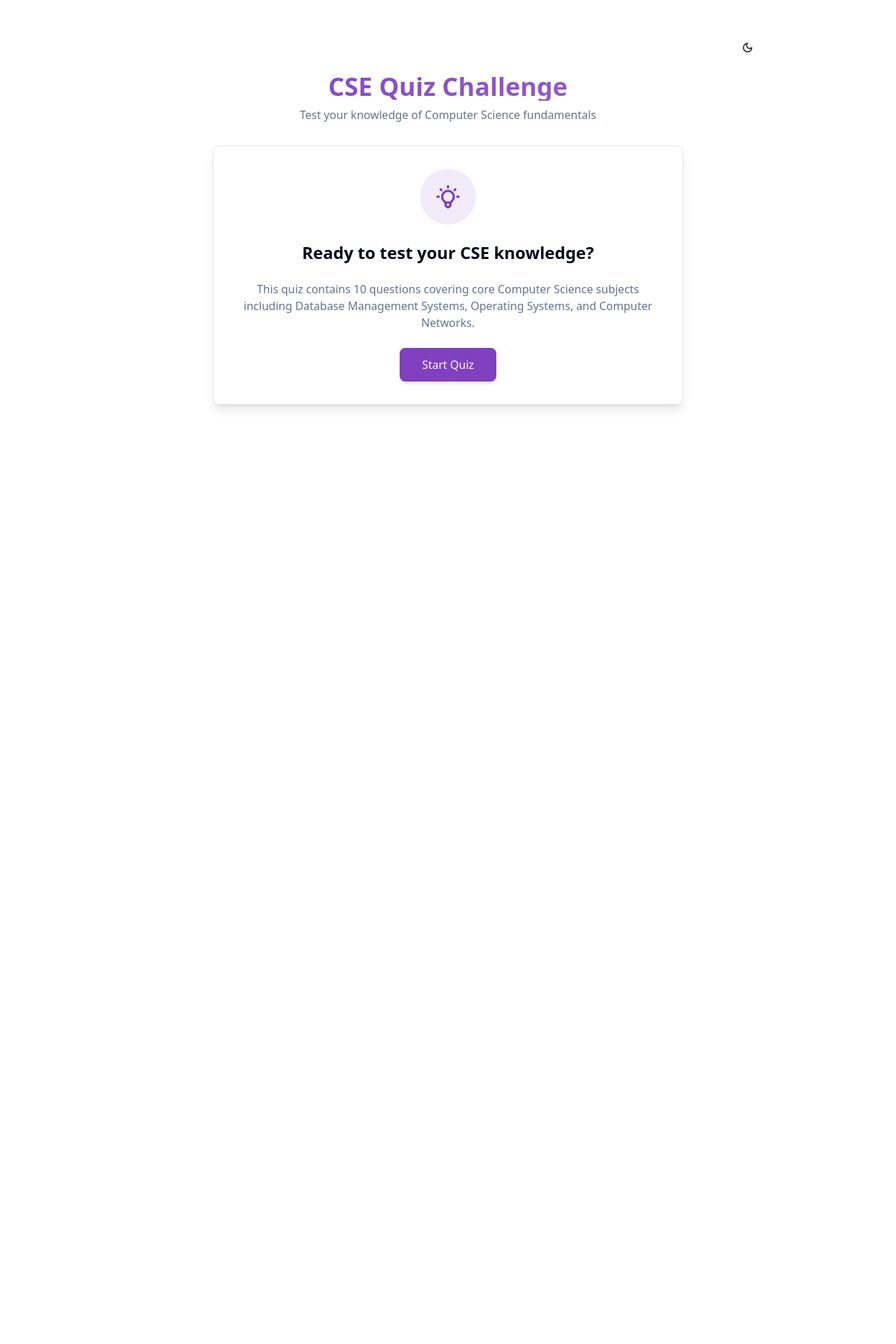
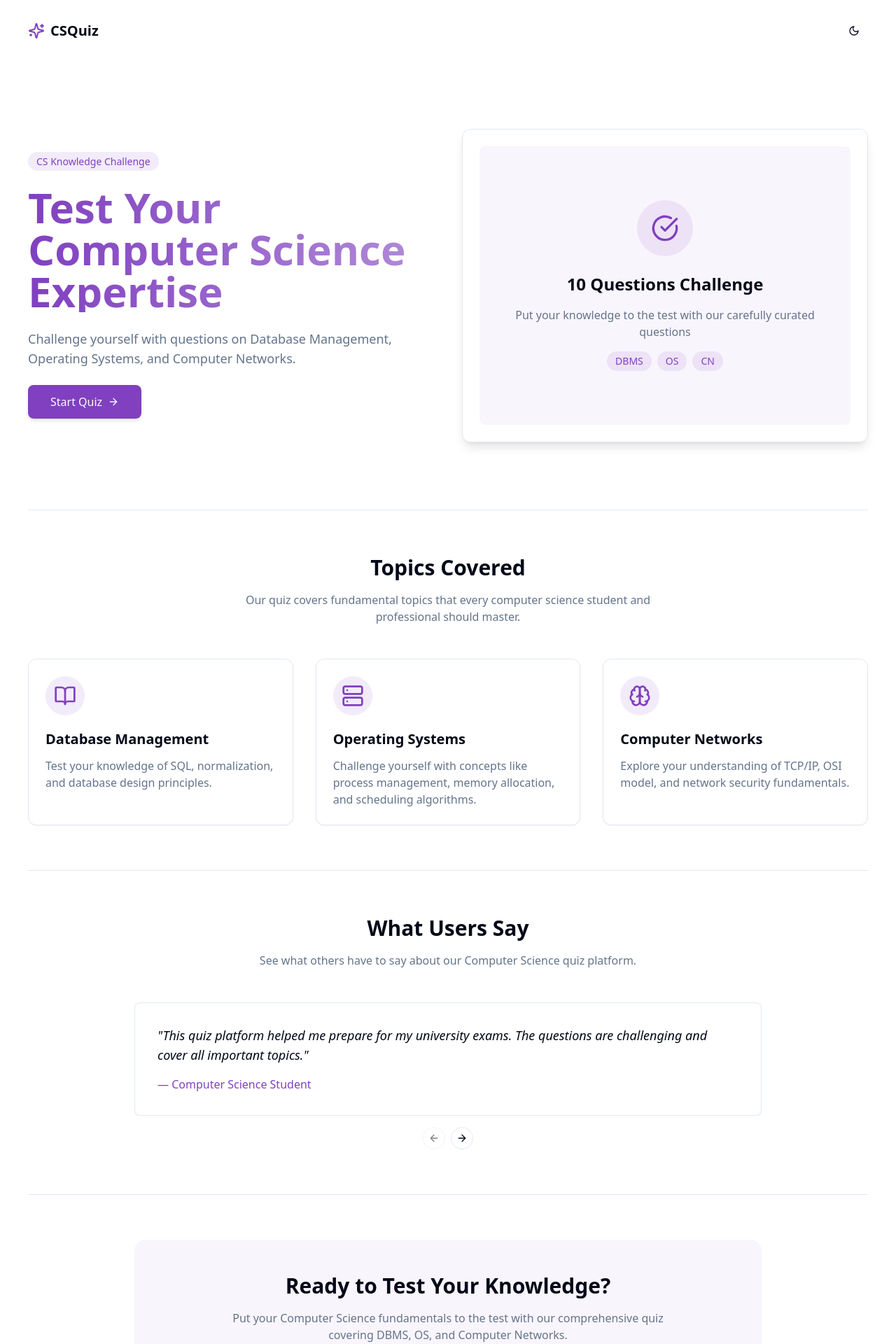
Before and after one commit to Farooq7234/quizzical-computing-challenge, a React (Vite) app: page / in a window 1280 px wide. Shown: the top 1920 px of the page at 70% size. Before the commit the page ends 800 px from the top, so only its background shows below. Built offline with nearby package versions, Linux system fonts and the light colour scheme.

Commit message:
Refactor: Improve home page design
Enhance the visual appeal and user experience of the home page by incorporating animations and other visual improvements.

```diff
--- a/package.json
+++ b/package.json
@@ -44,7 +44,7 @@
     "clsx": "^2.1.1",
     "cmdk": "^1.0.0",
     "date-fns": "^3.6.0",
-    "embla-carousel-react": "^8.3.0",
+    "embla-carousel-react": "^8.6.0",
     "input-otp": "^1.2.4",
     "lucide-react": "^0.462.0",
     "next-themes": "^0.4.6",
--- a/src/components/ThemeProvider.tsx
+++ b/src/components/ThemeProvider.tsx
@@ -1,6 +1,6 @@
 
 import { ThemeProvider as NextThemesProvider } from "next-themes";
-import { type ThemeProviderProps } from "next-themes/dist/types";
+import { type ThemeProviderProps } from "next-themes";
 
 export function ThemeProvider({ children, ...props }: ThemeProviderProps) {
   return (
--- a/src/pages/Index.tsx
+++ b/src/pages/Index.tsx
@@ -1,9 +1,12 @@
 
-import React, { useState } from "react";
+import React, { useState, useEffect } from "react";
 import { quizData } from "@/data/quizQuestions";
 import QuizCard from "@/components/QuizCard";
 import QuizResult from "@/components/QuizResult";
 import { ThemeToggle } from "@/components/ThemeToggle";
+import { Carousel, CarouselContent, CarouselItem, CarouselPrevious, CarouselNext } from "@/components/ui/carousel";
+import { Card, CardContent } from "@/components/ui/card";
+import { ArrowRight, BookOpen, Brain, CheckCircle, LucideBook, Server, Sparkles } from "lucide-react";
 
 const Index = () => {
   const [currentQuestionIndex, setCurrentQuestionIndex] = useState(0);
@@ -12,10 +15,16 @@ const Index = () => {
   const [quizCompleted, setQuizCompleted] = useState(false);
   const [answers, setAnswers] = useState<number[]>(Array(quizData.length).fill(-1));
   const [quizStarted, setQuizStarted] = useState(false);
+  const [mounted, setMounted] = useState(false);
 
   const totalQuestions = quizData.length;
   const currentQuestion = quizData[currentQuestionIndex];
   const isLastQuestion = currentQuestionIndex === totalQuestions - 1;
+
+  // Animation control
+  useEffect(() => {
+    setMounted(true);
+  }, []);
 
   const handleOptionSelect = (optionIndex: number) => {
     setSelectedOption(optionIndex);
@@ -50,44 +59,177 @@ const Index = () => {
     setQuizStarted(true);
   };
 
+  const features = [
+    {
+      icon: <BookOpen className="h-8 w-8 text-primary" />,
+      title: "Database Management",
+      description: "Test your knowledge of SQL, normalization, and database design principles."
+    },
+    {
+      icon: <Server className="h-8 w-8 text-primary" />,
+      title: "Operating Systems",
+      description: "Challenge yourself with concepts like process management, memory allocation, and scheduling algorithms."
+    },
+    {
+      icon: <Brain className="h-8 w-8 text-primary" />,
+      title: "Computer Networks",
+      description: "Explore your understanding of TCP/IP, OSI model, and network security fundamentals."
+    }
+  ];
+
+  const testimonials = [
+    {
+      quote: "This quiz platform helped me prepare for my university exams. The questions are challenging and cover all important topics.",
+      author: "Computer Science Student"
+    },
+    {
+      quote: "I use this regularly to brush up my core CS knowledge. It's great for interview preparation too!",
+      author: "Software Engineer"
+    },
+    {
+      quote: "The interactive quiz format makes learning complex CS concepts much more engaging and fun.",
+      author: "CS Professor"
+    }
+  ];
+
   return (
-    <div className="min-h-screen bg-gradient-to-b from-background/50 to-background py-12 px-4 sm:px-6 transition-colors duration-300">
-      <div className="max-w-4xl mx-auto">
-        <div className="flex justify-end mb-4">
+    <div className="min-h-screen bg-gradient-to-b from-background/50 to-background transition-colors duration-300">
+      <div className="max-w-7xl mx-auto">
+        <nav className="flex justify-between items-center py-6 px-6 sm:px-10">
+          <div className="flex items-center gap-2">
+            <Sparkles className="h-6 w-6 text-primary" />
+            <span className="font-bold text-xl">CSQuiz</span>
+          </div>
           <ThemeToggle />
-        </div>
-
-        <header className="text-center mb-8">
-          <h1 className="text-4xl font-bold bg-gradient-to-r from-primary to-primary/80 bg-clip-text text-transparent mb-2">
-            CSE Quiz Challenge
-          </h1>
-          <p className="text-muted-foreground">Test your knowledge of Computer Science fundamentals</p>
-        </header>
+        </nav>
 
         {!quizStarted ? (
-          <div className="bg-card text-card-foreground shadow-lg rounded-lg overflow-hidden w-full max-w-2xl mx-auto text-center p-8 animate-fade-in border border-border">
-            <div className="mb-6">
+          <div className={`px-6 sm:px-10 ${mounted ? 'animate-fade-in' : 'opacity-0'}`}>
+            {/* Hero Section */}
+            <section className="py-16 md:py-24">
+              <div className="grid grid-cols-1 md:grid-cols-2 gap-10 items-center">
+                <div className="space-y-6">
+                  <div className="inline-block">
+                    <span className="bg-primary/10 text-primary px-3 py-1 rounded-full text-sm font-medium">
+                      CS Knowledge Challenge
+                    </span>
+                  </div>
+                  <h1 className="text-4xl md:text-5xl lg:text-6xl font-bold bg-gradient-to-r from-primary to-primary/60 bg-clip-text text-transparent">
+                    Test Your Computer Science Expertise
+                  </h1>
+                  <p className="text-lg text-muted-foreground">
+                    Challenge yourself with questions on Database Management, Operating Systems, and Computer Networks.
+                  </p>
+                  <div className="flex flex-col sm:flex-row gap-4">
+                    <button
+                      onClick={startQuiz}
+                      className="bg-primary hover:bg-primary/90 text-primary-foreground px-8 py-3 rounded-lg transition-all duration-300 hover:scale-[1.02] shadow-md hover:shadow-lg flex items-center justify-center gap-2"
+                    >
+                      Start Quiz <ArrowRight className="h-4 w-4" />
+                    </button>
+                  </div>
+                </div>
+                <div className="bg-card rounded-xl p-6 border border-border shadow-lg">
+                  <div className="aspect-[4/3] bg-primary/5 rounded-lg flex items-center justify-center">
+                    <div className="text-center p-8">
                       <div className="w-20 h-20 bg-primary/10 rounded-full flex items-center justify-center mx-auto mb-6">
-                <svg xmlns="http://www.w3.org/2000/svg" className="h-10 w-10 text-primary" fill="none" viewBox="0 0 24 24" stroke="currentColor">
-                  <path strokeLinecap="round" strokeLinejoin="round" strokeWidth={2} d="M9.663 17h4.673M12 3v1m6.364 1.636l-.707.707M21 12h-1M4 12H3m3.343-5.657l-.707-.707m2.828 9.9a5 5 0 117.072 0l-.548.547A3.374 3.374 0 0014 18.469V19a2 2 0 11-4 0v-.531c0-.895-.356-1.754-.988-2.386l-.548-.547z" />
-                </svg>
+                        <CheckCircle className="h-10 w-10 text-primary" />
                       </div>
-              <h2 className="text-2xl font-bold text-foreground mb-4">Ready to test your CSE knowledge?</h2>
+                      <h3 className="text-2xl font-semibold mb-4">
+                        {totalQuestions} Questions Challenge
+                      </h3>
+                      <p className="text-muted-foreground mb-4">
+                        Put your knowledge to the test with our carefully curated questions
+                      </p>
+                      <div className="flex justify-center gap-2">
+                        <span className="px-3 py-1 bg-primary/10 text-primary rounded-full text-sm">DBMS</span>
+                        <span className="px-3 py-1 bg-primary/10 text-primary rounded-full text-sm">OS</span>
+                        <span className="px-3 py-1 bg-primary/10 text-primary rounded-full text-sm">CN</span>
                       </div>
-            <p className="text-muted-foreground mb-6">
-              This quiz contains {totalQuestions} questions covering core Computer Science subjects
-              including Database Management Systems, Operating Systems, and Computer Networks.
+                    </div>
+                  </div>
+                </div>
+              </div>
+            </section>
+
+            {/* Features Section */}
+            <section className="py-16 border-t border-border">
+              <h2 className="text-3xl font-bold text-center mb-4">Topics Covered</h2>
+              <p className="text-muted-foreground text-center max-w-2xl mx-auto mb-12">
+                Our quiz covers fundamental topics that every computer science student and professional should master.
+              </p>
+              <div className="grid grid-cols-1 md:grid-cols-3 gap-8">
+                {features.map((feature, index) => (
+                  <div
+                    key={index}
+                    className="border border-border bg-card rounded-xl p-6 shadow-sm hover:shadow-md transition-all duration-300 hover:scale-[1.01]"
+                  >
+                    <div className="w-14 h-14 bg-primary/10 rounded-full flex items-center justify-center mb-5">
+                      {feature.icon}
+                    </div>
+                    <h3 className="text-xl font-semibold mb-3">{feature.title}</h3>
+                    <p className="text-muted-foreground">{feature.description}</p>
+                  </div>
+                ))}
+              </div>
+            </section>
+
+            {/* Testimonials Section */}
+            <section className="py-16 border-t border-border">
+              <h2 className="text-3xl font-bold text-center mb-4">What Users Say</h2>
+              <p className="text-muted-foreground text-center max-w-2xl mx-auto mb-12">
+                See what others have to say about our Computer Science quiz platform.
+              </p>
+              <div className="px-4 sm:px-10">
+                <Carousel className="w-full max-w-4xl mx-auto">
+                  <CarouselContent>
+                    {testimonials.map((testimonial, index) => (
+                      <CarouselItem key={index} className="md:basis-1/1">
+                        <Card className="border border-border">
+                          <CardContent className="p-8">
+                            <div className="text-lg italic mb-4">"{testimonial.quote}"</div>
+                            <div className="text-primary font-medium">— {testimonial.author}</div>
+                          </CardContent>
+                        </Card>
+                      </CarouselItem>
+                    ))}
+                  </CarouselContent>
+                  <div className="flex justify-center mt-4 gap-2">
+                    <CarouselPrevious className="relative inset-0 translate-y-0 left-0" />
+                    <CarouselNext className="relative inset-0 translate-y-0 right-0" />
+                  </div>
+                </Carousel>
+              </div>
+            </section>
+
+            {/* Call to Action */}
+            <section className="py-16 border-t border-border">
+              <div className="bg-primary/5 rounded-2xl p-8 md:p-12 text-center max-w-4xl mx-auto">
+                <h2 className="text-2xl md:text-3xl font-bold mb-4">Ready to Test Your Knowledge?</h2>
+                <p className="text-muted-foreground max-w-2xl mx-auto mb-8">
+                  Put your Computer Science fundamentals to the test with our comprehensive quiz covering DBMS, OS, and Computer Networks.
                 </p>
                 <button
                   onClick={startQuiz}
                   className="bg-primary hover:bg-primary/90 text-primary-foreground px-8 py-3 rounded-lg transition-all duration-300 hover:scale-[1.02] shadow-md hover:shadow-lg"
                 >
-              Start Quiz
+                  Start Quiz Now
                 </button>
               </div>
+            </section>
+
+            {/* Footer */}
+            <footer className="py-8 border-t border-border text-center text-muted-foreground">
+              <p>© {new Date().getFullYear()} CSQuiz • All rights reserved</p>
+              <p className="text-sm mt-2">A project created for Computer Science enthusiasts</p>
+            </footer>
+          </div>
         ) : quizCompleted ? (
+          <div className="py-12 px-4">
             <QuizResult score={score} totalQuestions={totalQuestions} onRetry={handleRetry} />
+          </div>
         ) : (
+          <div className="py-12 px-4">
             <QuizCard
               question={currentQuestion}
               currentQuestionIndex={currentQuestionIndex}
@@ -97,6 +239,7 @@ const Index = () => {
               onNextQuestion={handleNextQuestion}
               isLastQuestion={isLastQuestion}
             />
+          </div>
         )}
       </div>
     </div>
```
Also changed, not shown: 1 other file (tests, documents, lock files or other folders). Lines whose indentation alone changed are shown as unchanged.
